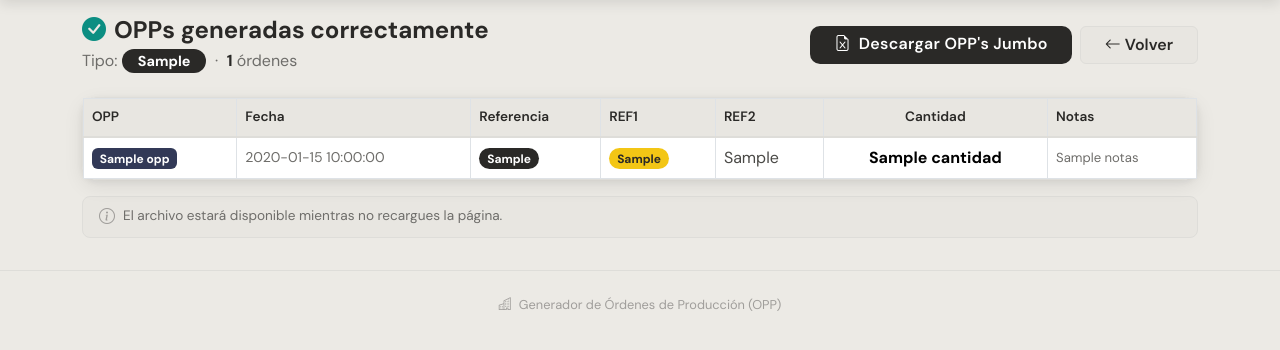
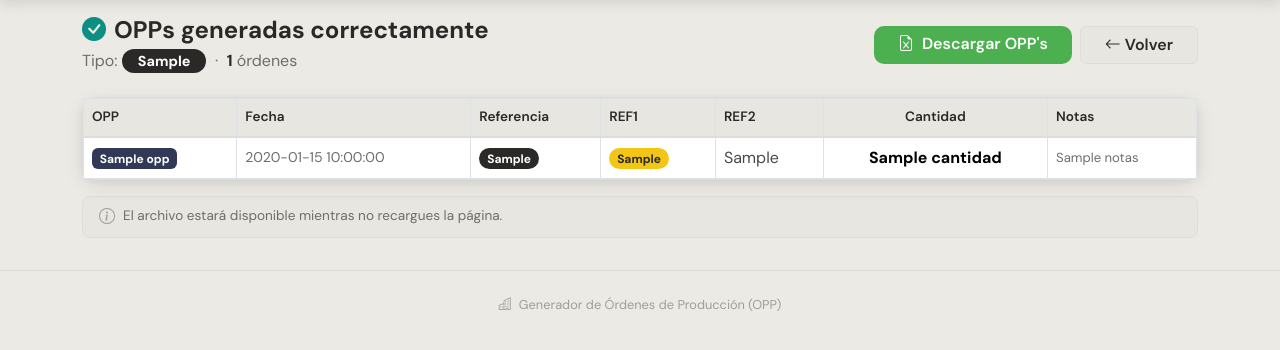
Before and after one commit to asistentelogistica2-maker/Opps-Control-Piso, a Flask app: template templates/resultados.html in a window 1280 px wide. Shown: the part 64-414 px from the top of the page. Run offline with Flask 3, Linux system fonts and the light colour scheme; the template is opened without the code that fills it: most values are stand-ins (such as "Sample title", 1, 10 or a date in 2020).

Commit message:
fix: boton descarga en verde, texto y nombre de archivo sin 'Jumbo'
Co-Authored-By: Claude Sonnet 4.6 <noreply@anthropic.com>

```diff
--- a/app.py
+++ b/app.py
@@ -88,7 +88,7 @@ def descargar(token, tipo):
         return redirect(url_for('index'))
 
     if tipo == 'jumbo':
-        filename = "OPP's_jumbo.xlsx"
+        filename = "OPP's.xlsx"
         mimetype = 'application/vnd.openxmlformats-officedocument.spreadsheetml.sheet'
     elif tipo == 'stickers':
         filename = 'stickers.pdf'
--- a/templates/resultados.html
+++ b/templates/resultados.html
@@ -15,8 +15,8 @@
     </p>
   </div>
   <div class="d-flex gap-2 flex-wrap">
-    <a href="{{ url_for('descargar', token=token, tipo='jumbo') }}" class="btn btn-primary-custom px-4">
-      <i class="bi bi-file-earmark-excel me-2"></i>Descargar OPP's Jumbo
+    <a href="{{ url_for('descargar', token=token, tipo='jumbo') }}" class="btn btn-green-import px-4">
+      <i class="bi bi-file-earmark-excel me-2"></i>Descargar OPP's
     </a>
     <a href="{{ url_for('index') }}" class="btn px-4" style="background:var(--surface-2);border:1px solid var(--line);color:var(--ink);font-weight:600;">
       <i class="bi bi-arrow-left me-1"></i>Volver
```
